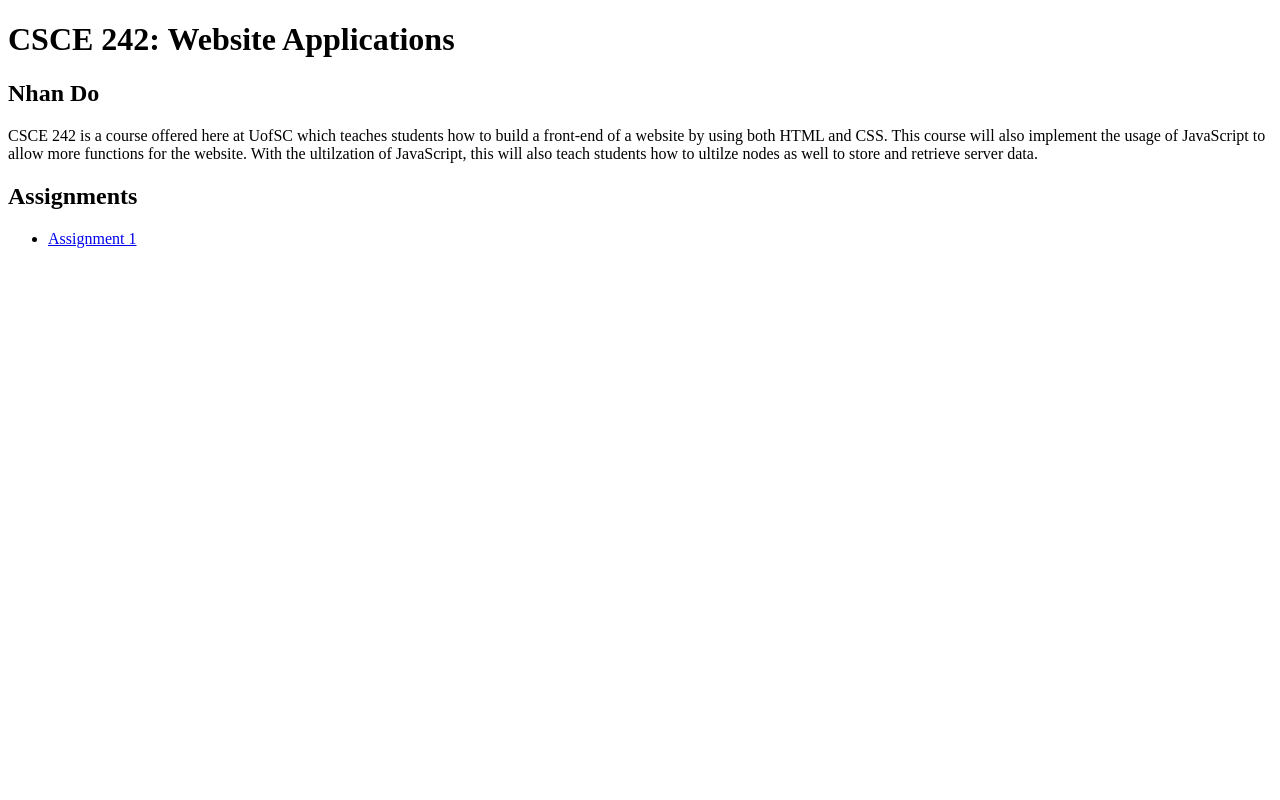
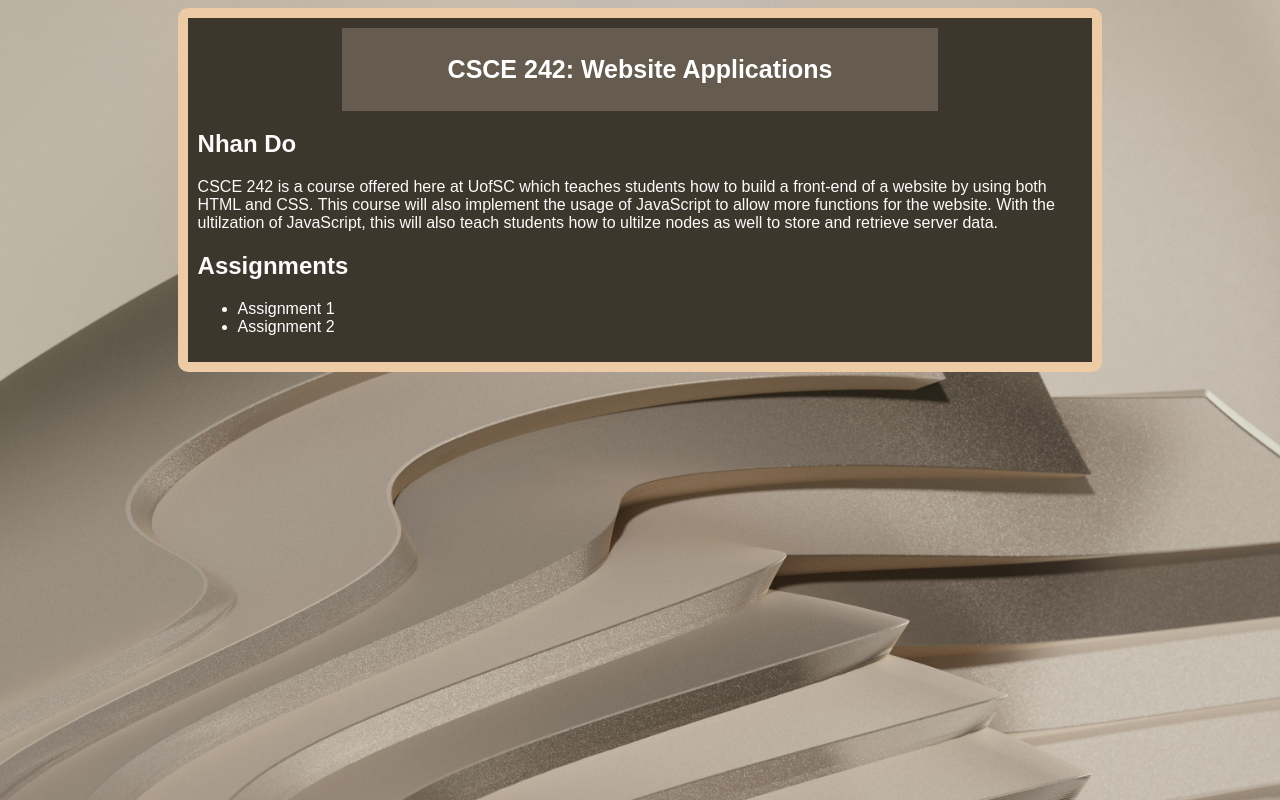
Before and after one commit to nhandhi/nhandhi.github.io, a plain HTML site: page index.html in a window 1280 px wide. Drawn offline with Linux system fonts and the light colour scheme.

Commit message:
updated the styling for the main page

```diff
--- /dev/null
+++ b/csce242/assignments/assignment02/styles.css
@@ -0,0 +1,99 @@
+
+/* Structure */
+body {
+    background:url(images/pokemonwallpaper.jpg);
+    background-color: blanchedalmond;
+    background-size: cover;
+}
+
+#content {
+    background-color: white;
+    width: 70%;
+    padding: 10px;
+    margin: auto;
+    border: 10px solid rgb(0, 0, 0);
+    border-radius: 10px;
+}
+
+/* styles both the header and footer */
+header {
+    background-color: rgb(244, 73, 73);
+    border: 3px solid black;
+    padding: 5px;
+    color: rgb(255, 255, 255);
+}
+
+footer {
+    background-color: rgb(254, 252, 252);
+    margin:auto;
+    border: 3px solid black;
+    padding: 1px;
+    color: rgb(0, 0, 0);
+}
+
+/* Navigation */
+#main-nav ul{
+    padding-left:0px;
+    text-align: center;
+    word-spacing: 20px;
+}
+
+#main-nav li{
+    list-style-type: none;
+    display: inline-block;
+}
+
+#main-nav a:hover {
+    color: crimson;
+    border-bottom: 1px solid white;
+}
+
+#main-nav a{
+    color: white;
+    text-decoration: none;
+}
+
+/* Pictures */
+img {
+    width:  100px;
+    height: 100px;
+    object-fit: cover;
+    display: inline-block;
+}
+
+/* Tables */
+table{
+    border-collapse: collapse;
+    margin-left: auto;
+    margin-right: auto;
+}
+
+th,
+td {
+    border: 1px solid black;
+    border-collapse: collapse;
+    padding: 10px;
+}
+
+th {
+    background: rgb(244, 73, 73);
+}
+
+
+/* Typography */
+header h1 {
+    font-family: sans-serif;
+    text-align: center;
+}
+
+main h2 {
+    text-align: center;
+}
+
+footer h1{
+    text-align: center;
+}
+
+main th {
+    color: white;
+}
--- a/index.html
+++ b/index.html
@@ -3,18 +3,29 @@
 <html lang="eng">
     <head>
         <title>CSCE 242: Nhan Do</title>
+        <link rel="stylesheet" href="styles.css">
     </head>
     <body>
+        <div id="content">
+            <header>
                 <h1> CSCE 242: Website Applications</h1>
+            </header>
+            <main>
                 <h2> Nhan Do</h2>
 
                 <!-- Class Description -->
                 <p> CSCE 242 is a course offered here at UofSC which teaches students how to build a front-end of a website by using both HTML and CSS. This course will also implement the usage of JavaScript to allow more functions for the website. With the ultilzation of JavaScript, this will also teach students how to ultilze nodes as well to store and retrieve server data. </p>
 
-
+            </main>
+            <footer>
                 <h2> Assignments </h2>
+                <nav id="assignment-nav">
                     <ul>
                         <li> <a href="csce242/assignments/assignment01/index.html"> Assignment 1</a> </li>
+                        <li> <a href="csce242/assignments/assignment02/index.html"> Assignment 2</a> </li>
                     </ul>
+                </nav>
+            </footer>
+        </div>
     </body>
 </html>
--- /dev/null
+++ b/styles.css
@@ -0,0 +1,46 @@
+body {
+    background-color: white;
+    background:url(images/wallpaper.jpeg);
+    background-size: cover;
+    color: rgb(255, 249, 249);
+    font-family: Arial, Helvetica, sans-serif;
+}
+
+#content {
+    background-color: rgb(60, 54, 45);
+    width: 70%;
+    padding: 10px;
+    margin: auto;
+    border: 10px solid rgb(237, 203, 164);
+    border-radius: 10px;
+}
+
+header {
+    padding:10px;
+    width: 65%;
+    margin: auto;
+    background-color: rgb(101, 91, 78);
+}
+
+/* Assignments */
+#assignment-nav a:hover {
+    color: crimson;
+    border-bottom: 1px solid white;
+}
+
+#assignment-nav a{
+    color: white;
+    text-decoration: none;
+}
+
+/* Typography */
+header h1 {
+    font-family: sans-serif;
+    font-size: 25px;
+    color: white;
+    text-align: center;
+}
+
+footer p{
+    text-align: center;
+}
```
Also changed, not shown: csce242/assignments/assignment02/index.html (added, +66 -0 lines), csce242/assignments/assignment02/images/gamers.jpeg (added), csce242/assignments/assignment02/images/gamers2.jpeg (added), csce242/assignments/assignment02/images/pokemonwallpaper.jpg (added), csce242/assignments/assignment02/images/ppl.jpeg (added), csce242/assignments/assignment02/images/ppl2.jpeg (added), images/wallpaper.jpeg (added). Lines whose indentation alone changed are shown as unchanged.
